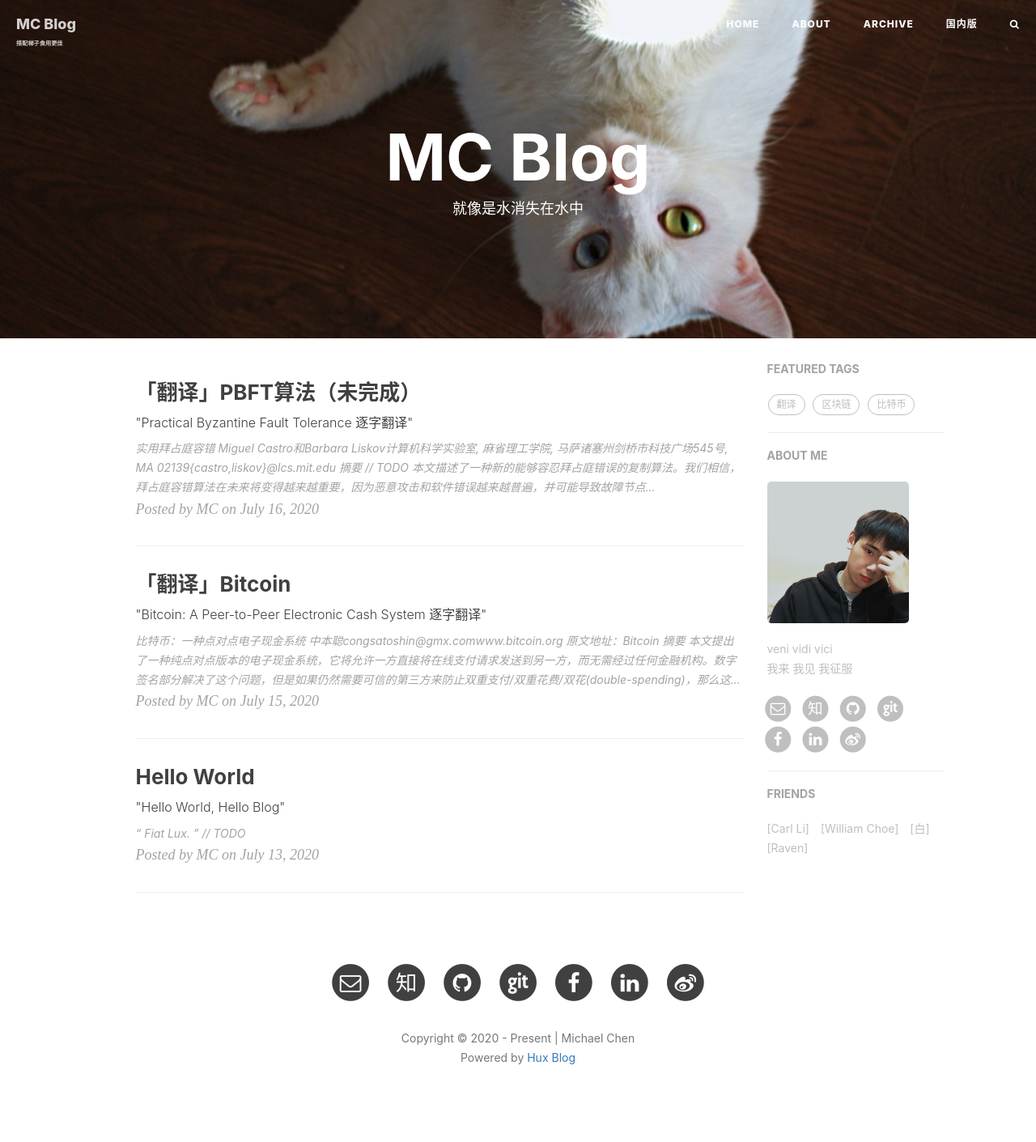
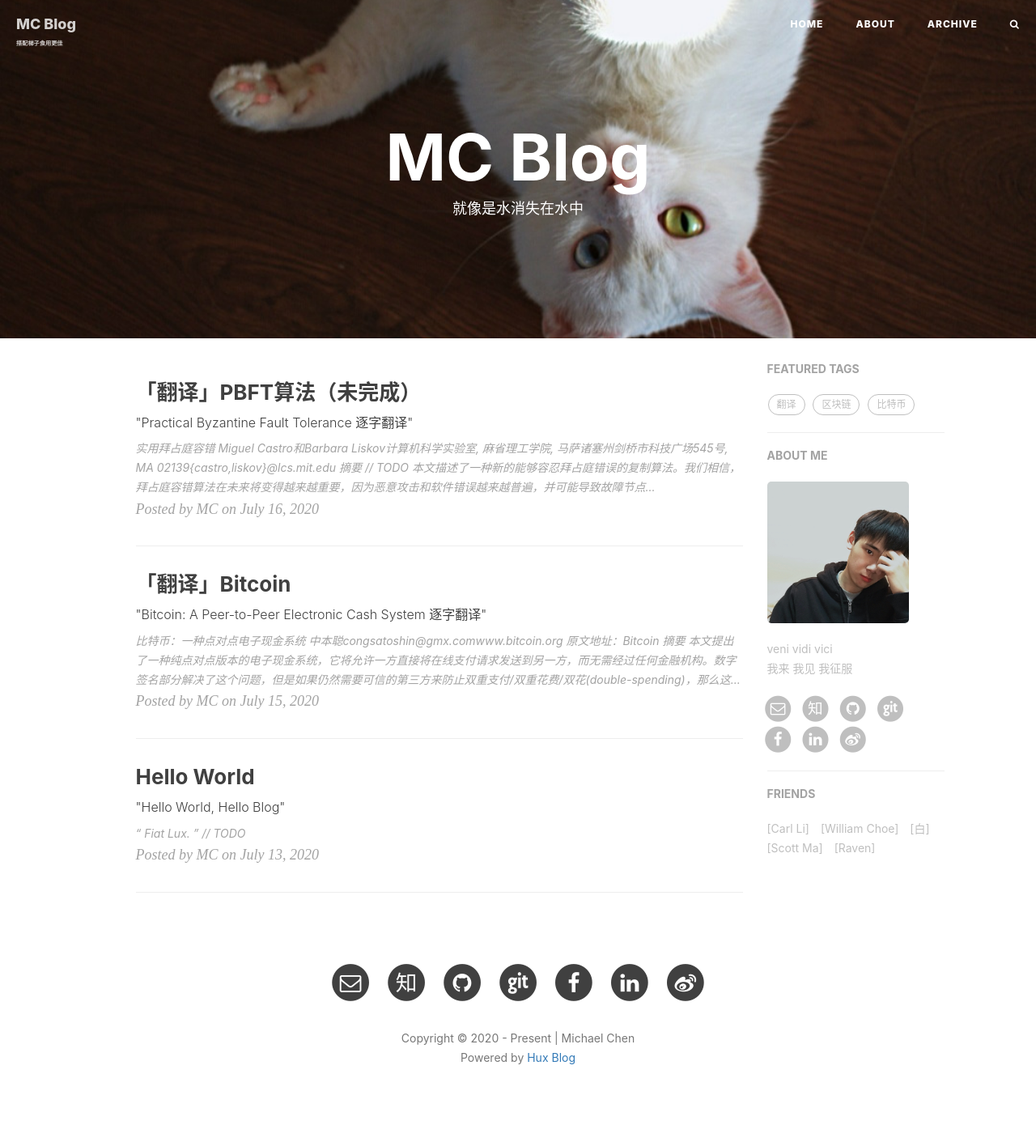
Before and after one commit to MessiahChen/MessiahChen.github.io, a Jekyll site: the page built from index.html, in a window 1280 px wide. Shown: the whole page at 81% size. Built offline with Jekyll 4.4.1, drawn with Linux system fonts in a browser that asks for light colours; nearby versions of some CDN libraries; the list of posts is cut into pages by our own code; comment, search, counter and statistics services are not loaded.

Commit message:
add Scott

```diff
--- a/Gemfile
+++ b/Gemfile
@@ -1,5 +1,5 @@
 source 'https://rubygems.org'
 gem 'jekyll-paginate'
 
-gem "jekyll"
+gem "jekyll", "~> 4.0"
 gem "rake"
--- a/_config.yml
+++ b/_config.yml
@@ -117,6 +117,10 @@ friends: [
       href: "https://forself.me"
     },
     {
+      title: "[Scott Ma]",
+      href: "https://mhsfire.cn/"
+    },
+    {
       title: "[Raven]",
       href: "https://ravenxu.top"
     }
--- a/_includes/nav.html
+++ b/_includes/nav.html
@@ -32,9 +32,9 @@
                         </li>
                         {% endif %}
                         {% endfor %}
-                        <li>
-                            <a href="https://www.michaelchen1999.gitee.io">国内版</a>
-                        </li>
+<!--                        <li>-->
+<!--                            <a href="https://www.michaelchen1999.gitee.io">国内版</a>-->
+<!--                        </li>-->
                         <li class="search-icon">
                             <a href="javascript:void(0)">
                                 <i class="fa fa-search"></i>
--- a/_posts/2020-07-15-Bitcoin.markdown
+++ b/_posts/2020-07-15-Bitcoin.markdown
@@ -5,6 +5,7 @@ subtitle:   "\"Bitcoin: A Peer-to-Peer Electronic Cash System 逐字翻译\""
 date:       2020-07-15 20:00:00
 author:     "MC"
 header-img: "img/post-bg-bitcoin-1.jpg"
+header-mask: 10%
 mathjax: true
 catalog: true
 tags:
--- a/_posts/2020-07-16-PBFT.markdown
+++ b/_posts/2020-07-16-PBFT.markdown
@@ -5,6 +5,7 @@ subtitle:   "\"Practical Byzantine Fault Tolerance 逐字翻译\""
 date:       2020-07-16 21:00:00
 author:     "MC"
 header-img: "img/post-bg-algo.png"
+header-mask: 50%
 mathjax: true
 catalog: true
 tags:
```
